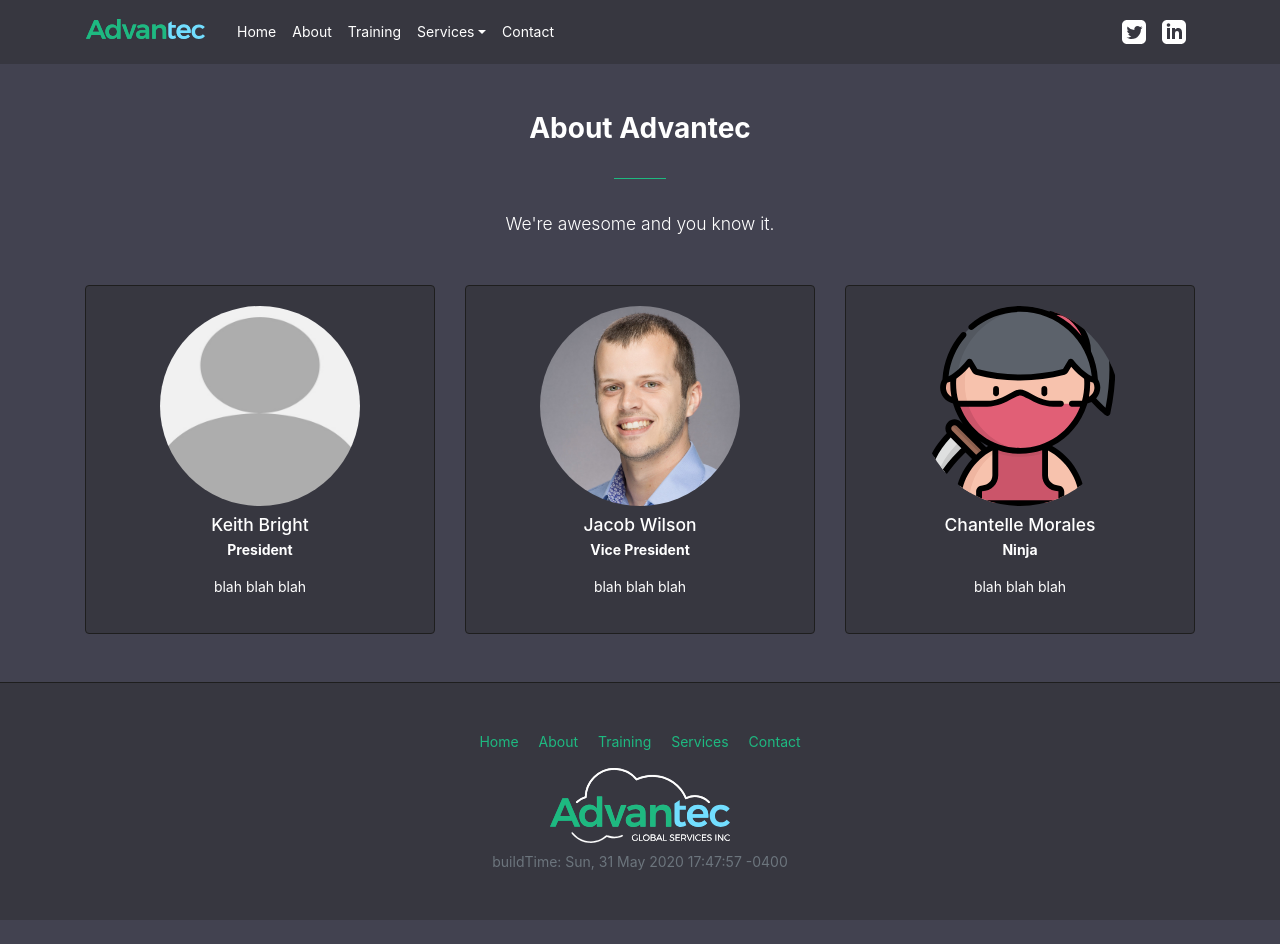
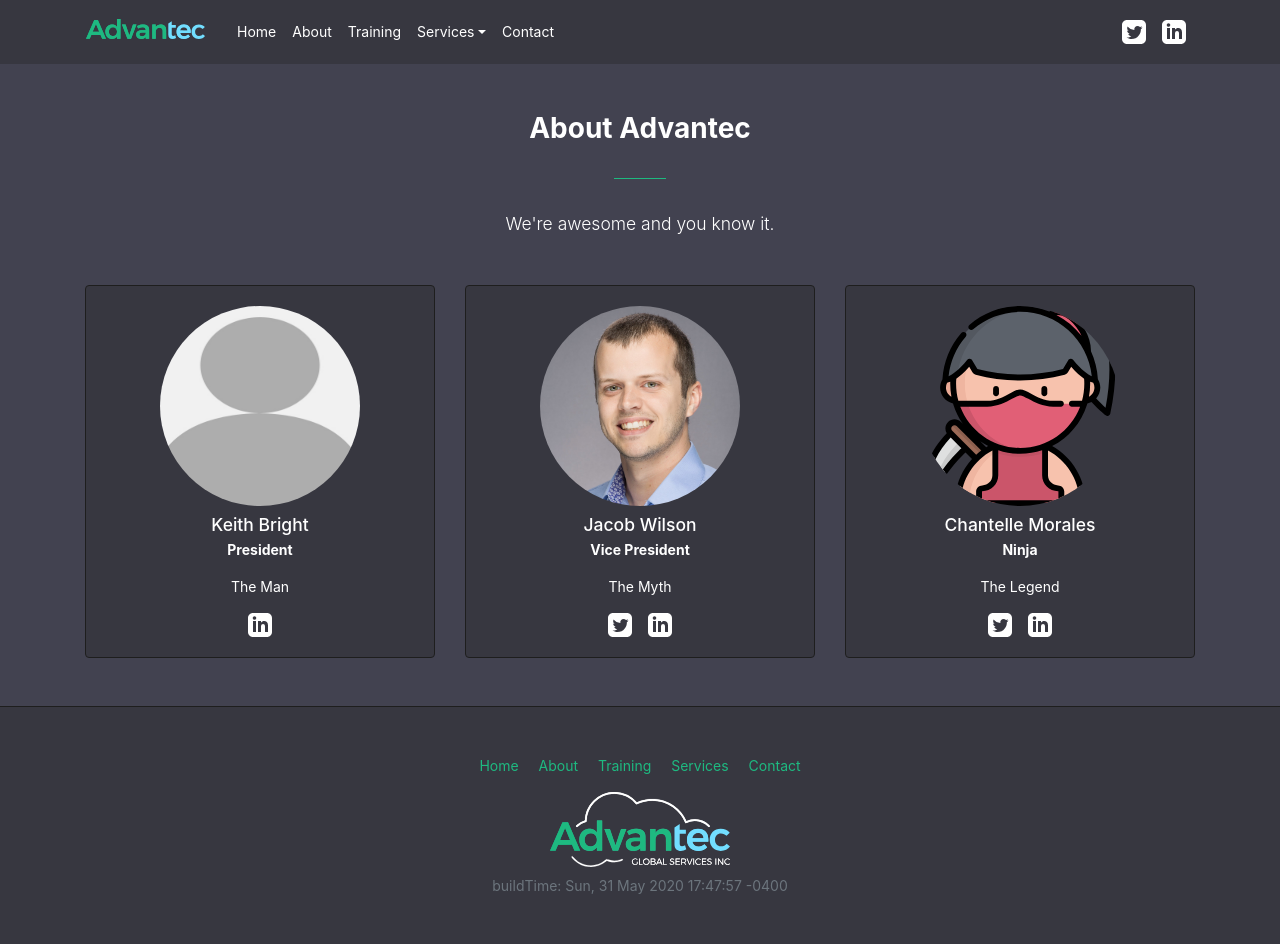
Before and after one commit to Advantec-Global-Services-Inc/Website, a Jekyll site: the page built from about.md, in a window 1280 px wide. Built offline with Jekyll 4.4.1, drawn with Linux system fonts in a browser that asks for light colours; before the commit the page ends 920 px from its top, so only the background shows below that.

Commit message:
aboutme update

```diff
--- a/_layouts/about.html
+++ b/_layouts/about.html
@@ -17,7 +17,17 @@
                                 <img src="/assets/img/team/keith.jpeg" class="rounded-circle" width="200" height="200">
                                 <h5 class="card-title mt-2 mb-1">Keith Bright</h5>
                                 <span class="fs-2 mb-3 font-weight-bold">President</span>
-                                <p class="mb-3 mt-3">blah blah blah</p>
+                                <p class="mb-3 mt-3">The Man</p>
+                                <ul class="list-unstyled list-group list-group-horizontal justify-content-center mb-0">
+                                    <li>
+                                      <a class="p-2" href="https://www.linkedin.com/in/keith-bright-1998ba" target="_blank"
+                                        rel="noopener" aria-label="LinkedIn"><svg class="navbar-nav-svg" xmlns="http://www.w3.org/2000/svg" width="24"
+                                          height="24" viewBox="0 0 24 24">
+                                          <path fill="#fff"
+                                            d="M19 0h-14c-2.761 0-5 2.239-5 5v14c0 2.761 2.239 5 5 5h14c2.762 0 5-2.239 5-5v-14c0-2.761-2.238-5-5-5zm-11 19h-3v-11h3v11zm-1.5-12.268c-.966 0-1.75-.79-1.75-1.764s.784-1.764 1.75-1.764 1.75.79 1.75 1.764-.783 1.764-1.75 1.764zm13.5 12.268h-3v-5.604c0-3.368-4-3.113-4 0v5.604h-3v-11h3v1.765c1.396-2.586 7-2.777 7 2.476v6.759z" />
+                                          </svg></a>
+                                    </li>
+                                  </ul>
                             </div>
                         </div>
                     </div>
@@ -27,7 +37,25 @@
                                 <img src="/assets/img/team/jacob.jpg" class="rounded-circle" width="200" height="200">
                                 <h5 class="card-title mt-2 mb-1">Jacob Wilson</h5>
                                 <span class="fs-2 mb-3 font-weight-bold">Vice President</span>
-                                <p class="mb-3 mt-3">blah blah blah</p>
+                                <p class="mb-3 mt-3">The Myth</p>
+                                <ul class="list-unstyled list-group list-group-horizontal justify-content-center mb-0">
+                                    <li>
+                                      <a class="p-2" href="https://twitter.com/agsi_jwilson" target="_blank" rel="noopener"
+                                        aria-label="Twitter"><svg class="navbar-nav-svg" xmlns="http://www.w3.org/2000/svg" width="24" height="24"
+                                          viewBox="0 0 24 24" role="img">
+                                          <path fill="#fff"
+                                            d="M19 0h-14c-2.761 0-5 2.239-5 5v14c0 2.761 2.239 5 5 5h14c2.762 0 5-2.239 5-5v-14c0-2.761-2.238-5-5-5zm-.139 9.237c.209 4.617-3.234 9.765-9.33 9.765-1.854 0-3.579-.543-5.032-1.475 1.742.205 3.48-.278 4.86-1.359-1.437-.027-2.649-.976-3.066-2.28.515.098 1.021.069 1.482-.056-1.579-.317-2.668-1.739-2.633-3.26.442.246.949.394 1.486.411-1.461-.977-1.875-2.907-1.016-4.383 1.619 1.986 4.038 3.293 6.766 3.43-.479-2.053 1.08-4.03 3.199-4.03.943 0 1.797.398 2.395 1.037.748-.147 1.451-.42 2.086-.796-.246.767-.766 1.41-1.443 1.816.664-.08 1.297-.256 1.885-.517-.439.656-.996 1.234-1.639 1.697z" />
+                                          </svg></a>
+                                    </li>
+                                    <li>
+                                      <a class="p-2" href="https://www.linkedin.com/in/jacobwilson85" target="_blank"
+                                        rel="noopener" aria-label="LinkedIn"><svg class="navbar-nav-svg" xmlns="http://www.w3.org/2000/svg" width="24"
+                                          height="24" viewBox="0 0 24 24">
+                                          <path fill="#fff"
+                                            d="M19 0h-14c-2.761 0-5 2.239-5 5v14c0 2.761 2.239 5 5 5h14c2.762 0 5-2.239 5-5v-14c0-2.761-2.238-5-5-5zm-11 19h-3v-11h3v11zm-1.5-12.268c-.966 0-1.75-.79-1.75-1.764s.784-1.764 1.75-1.764 1.75.79 1.75 1.764-.783 1.764-1.75 1.764zm13.5 12.268h-3v-5.604c0-3.368-4-3.113-4 0v5.604h-3v-11h3v1.765c1.396-2.586 7-2.777 7 2.476v6.759z" />
+                                          </svg></a>
+                                    </li>
+                                  </ul>
                             </div>
                         </div>
                     </div>
@@ -37,7 +65,25 @@
                                 <img src="/assets/img/team/chantelle.svg" class="rounded-circle" width="200" height="200">
                                 <h5 class="card-title mt-2 mb-1">Chantelle Morales</h5>
                                 <span class="fs-2 mb-3 font-weight-bold">Ninja</span>
-                                <p class="mb-3 mt-3">blah blah blah</p>
+                                <p class="mb-3 mt-3">The Legend</p>
+                                <ul class="list-unstyled list-group list-group-horizontal justify-content-center mb-0">
+                                    <li>
+                                      <a class="p-2" href="https://twitter.com/chantellehua" target="_blank" rel="noopener"
+                                        aria-label="Twitter"><svg class="navbar-nav-svg" xmlns="http://www.w3.org/2000/svg" width="24" height="24"
+                                          viewBox="0 0 24 24" role="img">
+                                          <path fill="#fff"
+                                            d="M19 0h-14c-2.761 0-5 2.239-5 5v14c0 2.761 2.239 5 5 5h14c2.762 0 5-2.239 5-5v-14c0-2.761-2.238-5-5-5zm-.139 9.237c.209 4.617-3.234 9.765-9.33 9.765-1.854 0-3.579-.543-5.032-1.475 1.742.205 3.48-.278 4.86-1.359-1.437-.027-2.649-.976-3.066-2.28.515.098 1.021.069 1.482-.056-1.579-.317-2.668-1.739-2.633-3.26.442.246.949.394 1.486.411-1.461-.977-1.875-2.907-1.016-4.383 1.619 1.986 4.038 3.293 6.766 3.43-.479-2.053 1.08-4.03 3.199-4.03.943 0 1.797.398 2.395 1.037.748-.147 1.451-.42 2.086-.796-.246.767-.766 1.41-1.443 1.816.664-.08 1.297-.256 1.885-.517-.439.656-.996 1.234-1.639 1.697z" />
+                                          </svg></a>
+                                    </li>
+                                    <li>
+                                      <a class="p-2" href="https://www.linkedin.com/in/chantellemorales" target="_blank"
+                                        rel="noopener" aria-label="LinkedIn"><svg class="navbar-nav-svg" xmlns="http://www.w3.org/2000/svg" width="24"
+                                          height="24" viewBox="0 0 24 24">
+                                          <path fill="#fff"
+                                            d="M19 0h-14c-2.761 0-5 2.239-5 5v14c0 2.761 2.239 5 5 5h14c2.762 0 5-2.239 5-5v-14c0-2.761-2.238-5-5-5zm-11 19h-3v-11h3v11zm-1.5-12.268c-.966 0-1.75-.79-1.75-1.764s.784-1.764 1.75-1.764 1.75.79 1.75 1.764-.783 1.764-1.75 1.764zm13.5 12.268h-3v-5.604c0-3.368-4-3.113-4 0v5.604h-3v-11h3v1.765c1.396-2.586 7-2.777 7 2.476v6.759z" />
+                                          </svg></a>
+                                    </li>
+                                  </ul>
                             </div>
                         </div>
                     </div>
```
